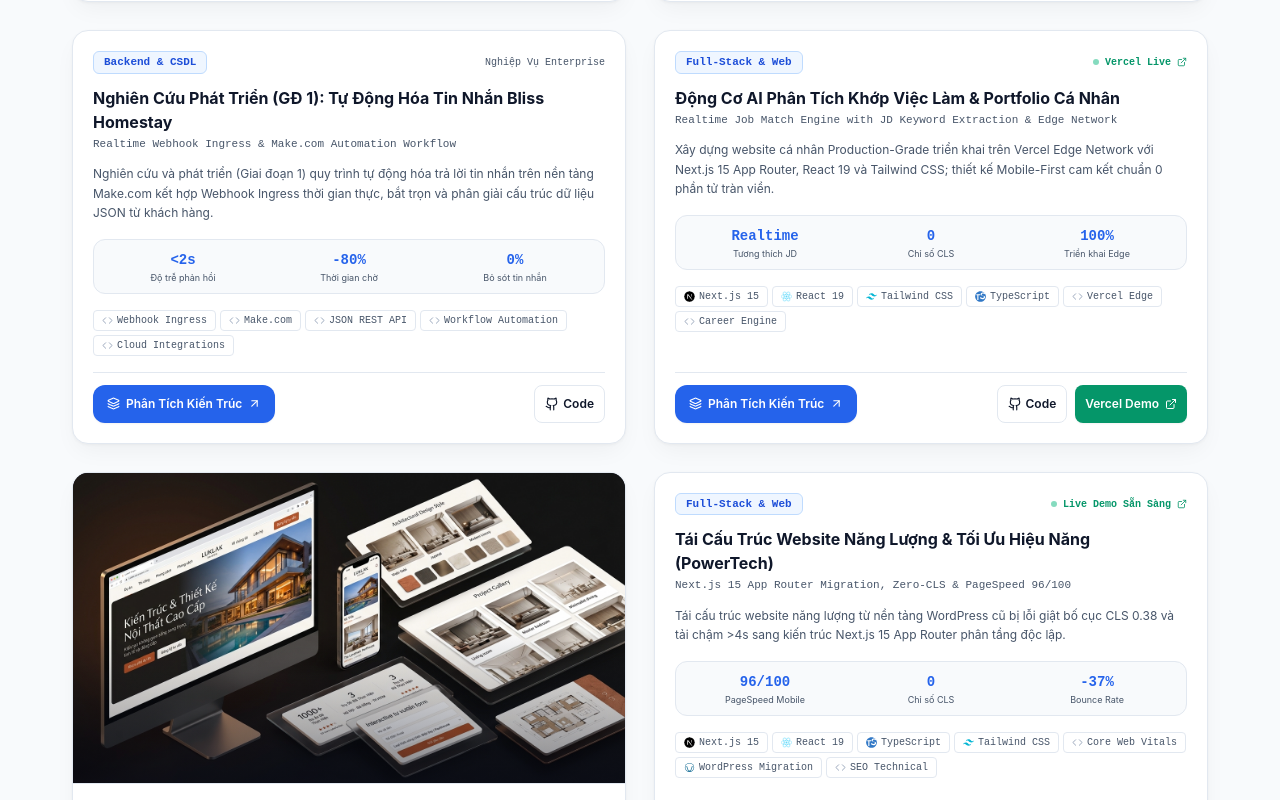
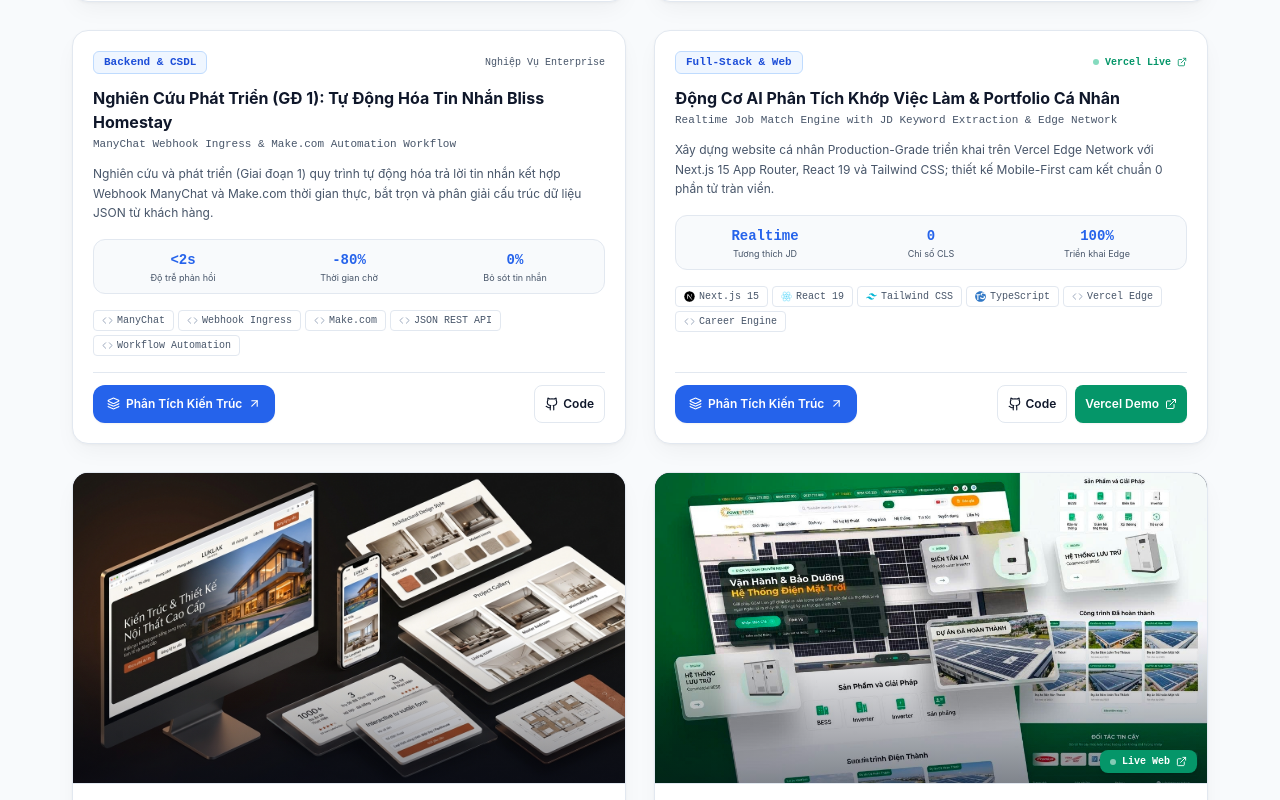
Before and after one commit to Kteenguyen/pofolio, a Next.js app in the folder Frontend/: page / in a window 1280 px wide. Shown: the part 7800-8600 px from the top of the page. Built offline with nearby package versions, Linux system fonts and the light colour scheme; no server answers.

Commit message:
feat(portfolio): them hinh anh thuc te va badge live web cho du an PowerTech

```diff
--- a/Frontend/src/components/ProjectModal.tsx
+++ b/Frontend/src/components/ProjectModal.tsx
@@ -73,7 +73,7 @@
               target={project.liveUrl ? "_blank" : undefined}
               rel="noopener noreferrer"
               className="block relative aspect-[16/9] w-full overflow-hidden cursor-pointer"
-              title={`Mở trải nghiệm trực tiếp trên Vercel: ${project.liveUrl || ""}`}
+              title={`Mở trải nghiệm trực tiếp: ${project.liveUrl || ""}`}
             >
               <img
                 src={project.imageUrl}
@@ -84,7 +84,7 @@
               {project.liveUrl && (
                 <div className="absolute bottom-3 right-3 px-3 py-1.5 rounded-xl text-xs font-mono font-bold bg-emerald-600 text-white backdrop-blur-md shadow-lg flex items-center gap-2 transition-transform group-hover:scale-105">
                   <span className="w-2 h-2 rounded-full bg-white animate-pulse" />
-                  <span>Trải Nghiệm Demo Vercel</span>
+                  <span>{project.liveUrl.includes("vercel.app") ? "Trải Nghiệm Demo Vercel" : "Trải Nghiệm Live Web"}</span>
                   <ExternalLink size={13} />
                 </div>
               )}
--- a/Frontend/src/components/Projects.tsx
+++ b/Frontend/src/components/Projects.tsx
@@ -112,7 +112,7 @@
                     {project.liveUrl && (
                       <div className="absolute bottom-2.5 right-2.5 px-2.5 py-1 rounded-lg text-[10px] font-mono font-bold bg-emerald-600 text-white shadow-md flex items-center gap-1.5 transition-transform group-hover:scale-105">
                         <span className="w-1.5 h-1.5 rounded-full bg-white animate-pulse" />
-                        <span>Vercel Demo</span>
+                        <span>{project.liveUrl.includes("vercel.app") ? "Vercel Demo" : "Live Web"}</span>
                         <ExternalLink size={11} />
                       </div>
                     )}
--- a/Frontend/src/data/portfolioData.ts
+++ b/Frontend/src/data/portfolioData.ts
@@ -191,10 +191,10 @@
     {
       id: "bliss-homestay-automation",
       title: "Nghiên Cứu Phát Triển (GĐ 1): Tự Động Hóa Tin Nhắn Bliss Homestay",
-      subtitle: "Realtime Webhook Ingress & Make.com Automation Workflow",
+      subtitle: "ManyChat Webhook Ingress & Make.com Automation Workflow",
       category: "Backend & CSDL",
       featured: true,
-      description: "Nghiên cứu và phát triển (Giai đoạn 1) quy trình tự động hóa trả lời tin nhắn trên nền tảng Make.com kết hợp Webhook Ingress thời gian thực, bắt trọn và phân giải cấu trúc dữ liệu JSON từ khách hàng.",
+      description: "Nghiên cứu và phát triển (Giai đoạn 1) quy trình tự động hóa trả lời tin nhắn kết hợp Webhook ManyChat và Make.com thời gian thực, bắt trọn và phân giải cấu trúc dữ liệu JSON từ khách hàng.",
       problem: "Bliss Homestay tiếp nhận lượng lớn tin nhắn hỏi phòng phân tán trên nhiều kênh, thường xuyên bị chậm trễ phản hồi dẫn đến tỷ lệ rớt khách cao.",
       solution: "Triển khai vận hành cho Bliss Homestay: tự động phân loại nhu cầu, phản hồi thông tin phòng và báo giá tức thì với độ trễ <2 giây, cắt giảm 80% thời gian chờ và triệt tiêu 100% rủi ro bỏ sót tin nhắn.",
       impact: [
@@ -207,7 +207,7 @@
         { label: "Thời gian chờ", value: "-80%" },
         { label: "Bỏ sót tin nhắn", value: "0%" },
       ],
-      techStack: ["Webhook Ingress", "Make.com", "JSON REST API", "Workflow Automation", "Cloud Integrations"],
+      techStack: ["ManyChat", "Webhook Ingress", "Make.com", "JSON REST API", "Workflow Automation"],
       githubUrl: "https://github.com/Kteenguyen",
     },
     {
@@ -262,6 +262,7 @@
       subtitle: "Next.js 15 App Router Migration, Zero-CLS & PageSpeed 96/100",
       category: "Full-Stack & Web",
       featured: true,
+      imageUrl: "/powertech.png",
       liveUrl: "https://powertech.vn",
       description: "Tái cấu trúc website năng lượng từ nền tảng WordPress cũ bị lỗi giật bố cục CLS 0.38 và tải chậm >4s sang kiến trúc Next.js 15 App Router phân tầng độc lập.",
       problem: "Website WordPress cũ tải chậm hơn 4 giây, giật layout nghiêm trọng với chỉ số CLS 0.38 khiến tỷ lệ thoát trang doanh nghiệp lên đến 58%.",
```
Also changed, not shown: Frontend/public/cv/powertech.png (added), Frontend/public/powertech.png (added).
